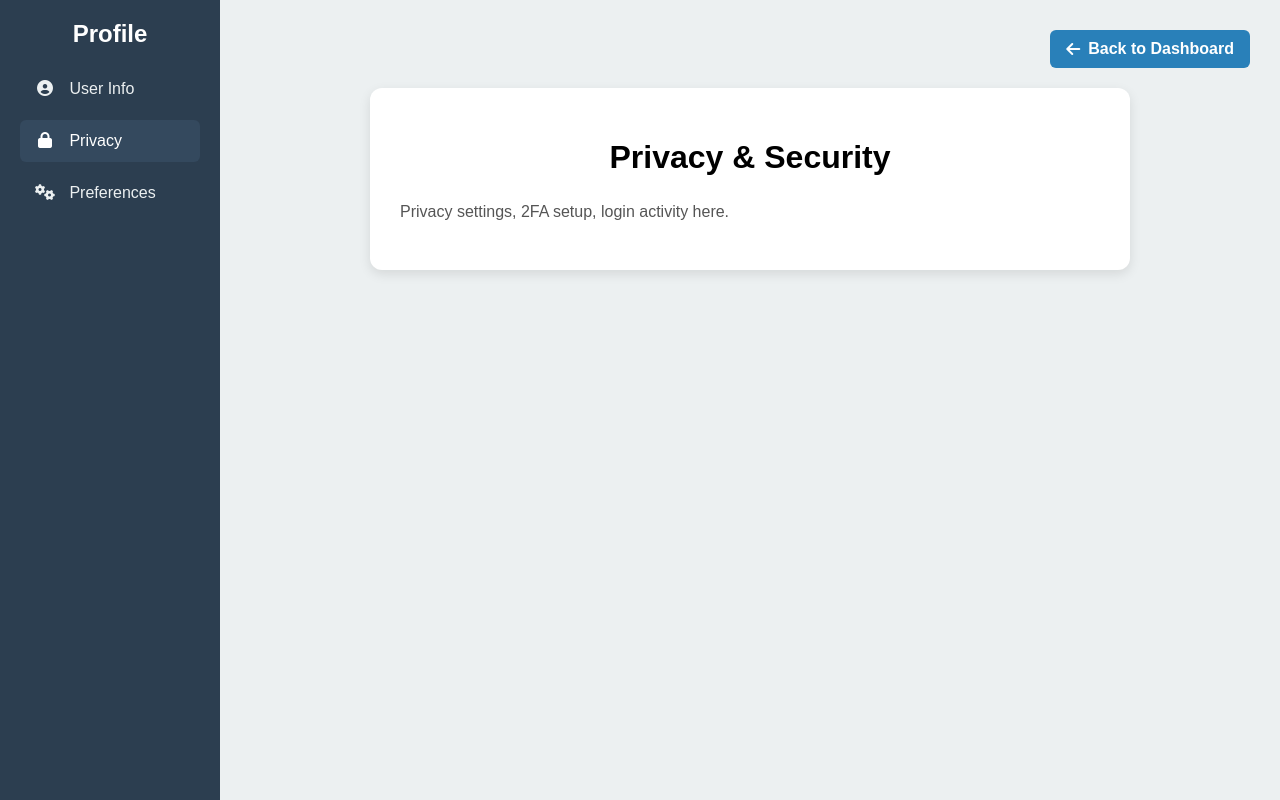
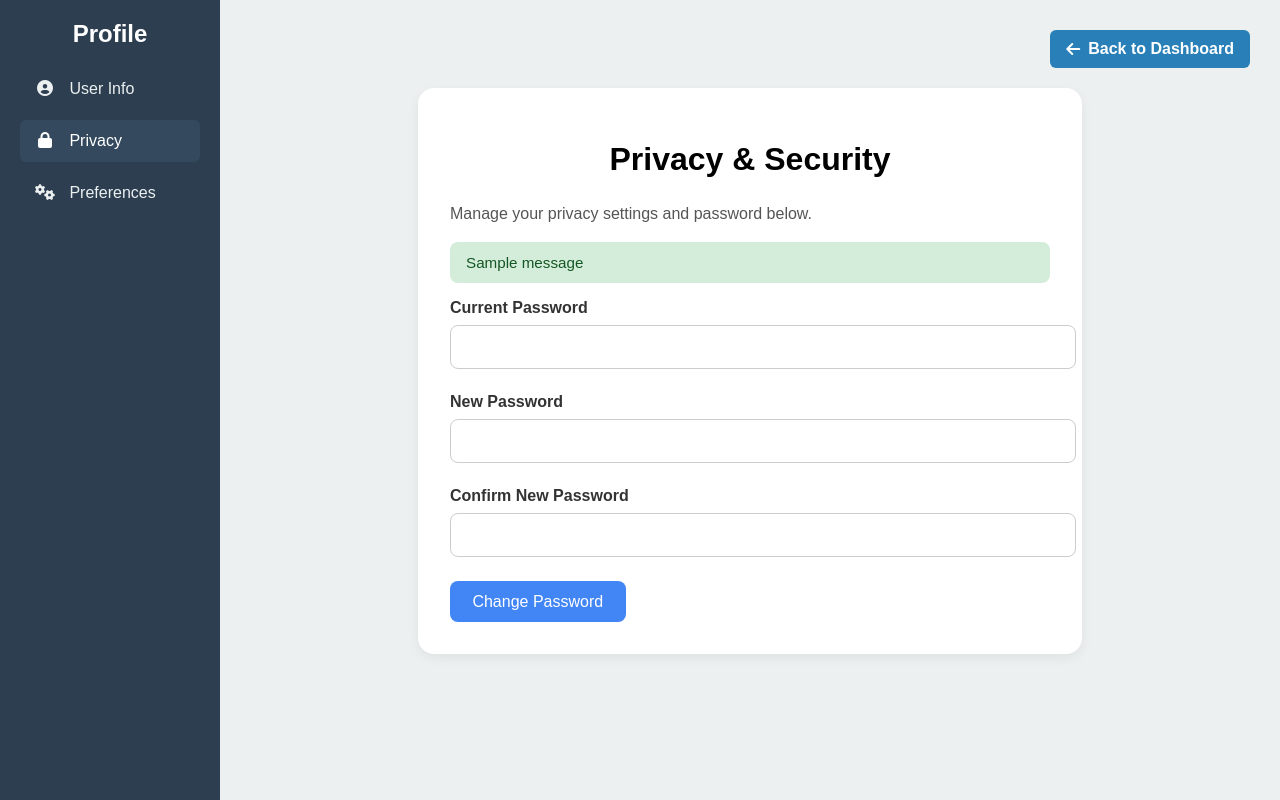
Before and after one commit to willmosAtKings/williamAT3, a Flask app: page /profile/privacy in a window 1280 px wide. Run offline with Flask 3, Linux system fonts and the light colour scheme; tables that the repository leaves empty hold one stand-in row (values such as "Sample post"); one stand-in notice (Sample message) is shown.

Commit message:
Added password change logic

```diff
--- a/app.py
+++ b/app.py
@@ -848,6 +848,36 @@ def create_app():
         return jsonify(user_events)
 
 
+    @app.route('/profile/change-password', methods=['POST'])
+    def change_password():
+        if 'user_id' not in session:
+            flash("You must be logged in to change your password.", "error")
+            return redirect(url_for('login'))
+
+        user = User.query.get(session['user_id'])
+
+        current_password = request.form.get('current_password')
+        new_password = request.form.get('new_password')
+        confirm_password = request.form.get('confirm_password')
+
+        if not user.check_password(current_password):
+            flash("Current password is incorrect.", "error")
+            return redirect(url_for('profile_privacy'))
+
+        if new_password != confirm_password:
+            flash("New passwords do not match.", "error")
+            return redirect(url_for('profile_privacy'))
+
+        if len(new_password) < 8:
+            flash("New password must be at least 8 characters.", "error")
+            return redirect(url_for('profile_privacy'))
+
+        user.set_password(new_password)
+        db.session.commit()
+
+        flash("Password successfully changed.", "success")
+        return redirect(url_for('profile_privacy'))
+
     return app
 
 from scheduler import start_scheduler
--- a/static/css/profile.css
+++ b/static/css/profile.css
@@ -243,3 +243,132 @@ body {
 .back-button:hover {
   background-color: #1c6690;
 }
+
+.flash {
+  padding: 0.75rem;
+  border-radius: 0.5rem;
+  margin-top: 1rem;
+}
+.flash.success {
+  background-color: #e0f7e9;
+  color: #2e7d32;
+}
+.flash.error {
+  background-color: #fdecea;
+  color: #c62828;
+}
+
+.info-box {
+  border: 1px solid #ccc;
+  border-radius: 8px;
+  padding: 1rem 1.5rem;
+  background-color: #f9f9f9;
+  display: flex;
+  gap: 1rem;
+  align-items: center;
+  font-size: 1rem;
+  margin-top: 1rem;
+  box-shadow: 0 1px 4px rgba(0,0,0,0.05);
+}
+
+.info-box .label {
+  font-weight: 600;
+  color: #333;
+  min-width: 80px;
+}
+
+.info-box .value {
+  color: #555;
+}
+
+.logout-btn {
+  background-color: #e53935;
+  color: #fff;
+  padding: 0.6rem 1.2rem;
+  font-size: 0.95rem;
+  border: none;
+  border-radius: 8px;
+  cursor: pointer;
+  transition: background-color 0.2s ease;
+}
+
+.logout-btn:hover {
+  background-color: #c62828;
+}
+
+/* Container styling */
+.profile-card {
+  background: #fff;
+  padding: 2rem;
+  border-radius: 16px;
+  box-shadow: 0 4px 12px rgba(0,0,0,0.06);
+  max-width: 600px;
+  margin: auto;
+}
+
+/* Form elements */
+.form-group {
+  margin-bottom: 1.5rem;
+}
+
+.form-group label {
+  display: block;
+  font-weight: 600;
+  margin-bottom: 0.5rem;
+  color: #333;
+}
+
+.form-group input[type="password"] {
+  width: 100%;
+  padding: 0.75rem;
+  border: 1px solid #ccc;
+  border-radius: 8px;
+  font-size: 1rem;
+  transition: border-color 0.2s ease;
+}
+
+.form-group input[type="password"]:focus {
+  outline: none;
+  border-color: #4285f4;
+  box-shadow: 0 0 0 2px rgba(66, 133, 244, 0.2);
+}
+
+/* Submit button */
+.btn {
+  background-color: #4285f4;
+  color: white;
+  padding: 0.7rem 1.4rem;
+  border: none;
+  border-radius: 8px;
+  font-size: 1rem;
+  cursor: pointer;
+  transition: background-color 0.2s ease;
+}
+
+.btn:hover {
+  background-color: #3367d6;
+}
+
+/* Flash messages */
+.flashes {
+  list-style-type: none;
+  padding: 0;
+  margin: 1rem 0;
+}
+
+.flash {
+  padding: 0.75rem 1rem;
+  border-radius: 8px;
+  margin-bottom: 0.5rem;
+  font-size: 0.95rem;
+}
+
+.flash.success {
+  background-color: #d4edda;
+  color: #155724;
+}
+
+.flash.error {
+  background-color: #f8d7da;
+  color: #721c24;
+}
--- a/templates/profile/privacy.html
+++ b/templates/profile/privacy.html
@@ -6,6 +6,35 @@
 {% block content %}
   <div class="profile-card">
     <h1>Privacy & Security</h1>
-    <p>Privacy settings, 2FA setup, login activity here.</p>
+    <p>Manage your privacy settings and password below.</p>
+
+    {% with messages = get_flashed_messages(with_categories=true) %}
+      {% if messages %}
+        <ul class="flashes">
+          {% for category, message in messages %}
+            <li class="flash {{ category }}">{{ message }}</li>
+          {% endfor %}
+        </ul>
+      {% endif %}
+    {% endwith %}
+
+    <form method="POST" action="{{ url_for('change_password') }}">
+      <div class="form-group">
+        <label for="current_password">Current Password</label>
+        <input type="password" name="current_password" required>
+      </div>
+
+      <div class="form-group">
+        <label for="new_password">New Password</label>
+        <input type="password" name="new_password" required>
+      </div>
+
+      <div class="form-group">
+        <label for="confirm_password">Confirm New Password</label>
+        <input type="password" name="confirm_password" required>
+      </div>
+
+      <button type="submit" class="btn">Change Password</button>
+    </form>
   </div>
 {% endblock %}
```
Also changed, not shown: templates/profile/info.html (+9 -11 lines), instance/app.db.
